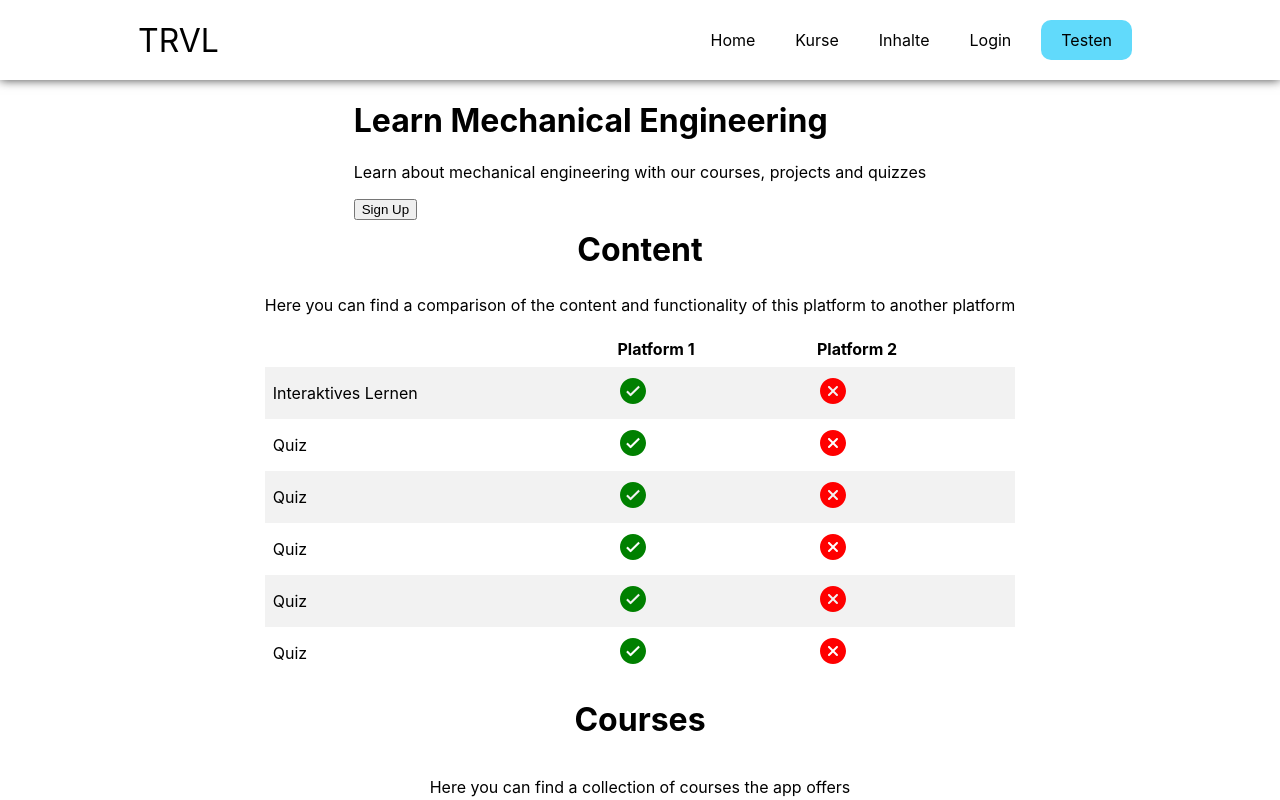
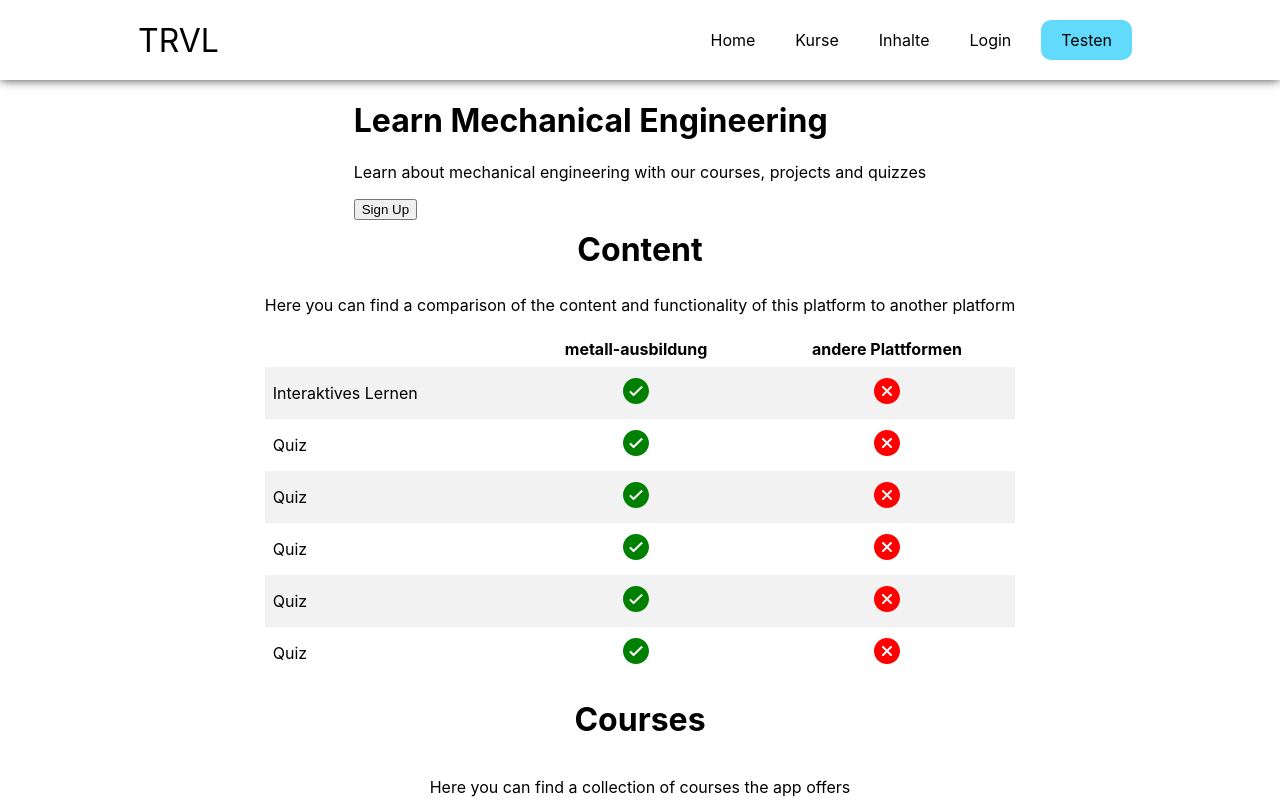
Before and after one commit to HuberAdrian/learning-platform, a React (Create React App) app: page / in a window 1280 px wide. Shown: the top 800 px of the page. Built offline with nearby package versions, Linux system fonts and the light colour scheme.

Commit message:
created Person file for different test types

```diff
--- a/src/App.css
+++ b/src/App.css
@@ -401,9 +401,15 @@ table {
   width: 100%;
 }
 
+th:first-child, td:first-child {
+  text-align: left;
+  padding: 8px;
+}
+
+
 th,
 td {
-  text-align: left;
+  text-align: center;
   padding: 8px;
 }
 
@@ -411,7 +417,6 @@ tr:nth-child(even) {
   background-color: #f2f2f2;
 }
 
-/* make the IoIosCheckmarkCircle icon green and the IoIosCloseCircle icon red and make them bigger */
 
 .ioIosCheckmarkCircle {
   color: green;
--- a/src/Content.js
+++ b/src/Content.js
@@ -17,8 +17,8 @@ function Content() {
     <table className='table-content' >
         <tr>
             <th className='table-header' ></th>
-            <th className='table-header' >Platform 1</th>
-            <th className='table-header' >Platform 2</th>
+            <th className='table-header' >metall-ausbildung</th>
+            <th className='table-header' >andere Plattformen</th>
         </tr>
         <tr>
             <td >Interaktives Lernen</td>
```
Also changed, not shown: src/components/Person.js (added, +13 -0 lines).
